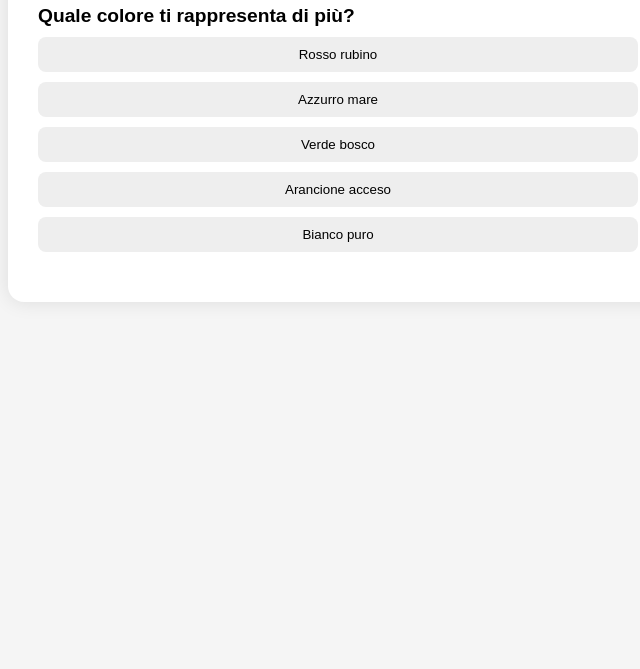
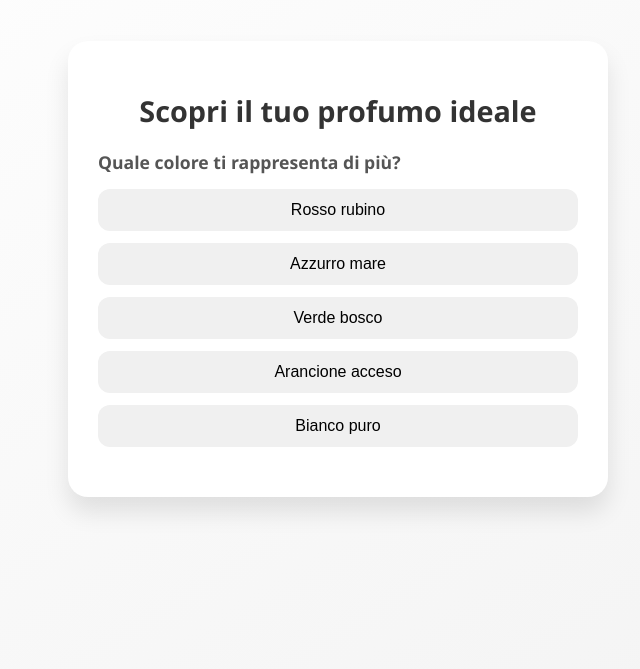
Before and after one commit to Anto161062/app-profumo-ideale, a plain HTML site: page index.html in a window 1280 px wide. Shown: the part 131-800 px from the top of the page, without its empty margins (302-942 px from the left). Drawn offline with Linux system fonts and the light colour scheme.

Commit message:
Update index.html

```diff
--- a/index.html
+++ b/index.html
@@ -5,15 +5,80 @@
   <meta name="viewport" content="width=device-width, initial-scale=1.0">
   <title>Il tuo profumo ideale</title>
   <style>
-    body { font-family: sans-serif; background: #f5f5f5; padding: 20px; }
-    .container { max-width: 600px; margin: auto; background: #fff; padding: 30px; border-radius: 16px; box-shadow: 0 0 20px rgba(0,0,0,0.1); }
-    h1 { text-align: center; font-size: 2rem; margin-bottom: 20px; }
-    .question { margin-bottom: 20px; }
-    .question h2 { font-size: 1.2rem; margin-bottom: 10px; }
-    .answers button { display: block; width: 100%; padding: 10px; margin-bottom: 10px; border: none; border-radius: 8px; background: #eee; cursor: pointer; transition: 0.3s; }
-    .answers button:hover { background: #ddd; }
-    #result { display: none; text-align: center; margin-top: 30px; font-size: 1.1rem; }
-    .hidden { display: none; }
+    body {
+      font-family: "Segoe UI", sans-serif;
+      background: linear-gradient(to bottom right, #fff, #f3f3f3);
+      margin: 0;
+      padding: 0;
+      display: flex;
+      align-items: center;
+      justify-content: center;
+      min-height: 100vh;
+    }
+    .container {
+      max-width: 480px;
+      width: 90%;
+      background: white;
+      padding: 30px;
+      border-radius: 20px;
+      box-shadow: 0 15px 25px rgba(0,0,0,0.1);
+      animation: fadeIn 0.6s ease-in-out;
+    }
+    @keyframes fadeIn {
+      from { opacity: 0; transform: translateY(20px); }
+      to { opacity: 1; transform: translateY(0); }
+    }
+    h1 {
+      text-align: center;
+      font-size: 1.8rem;
+      margin-bottom: 20px;
+      color: #333;
+    }
+    .question {
+      margin-bottom: 20px;
+    }
+    .question h2 {
+      font-size: 1.1rem;
+      margin-bottom: 15px;
+      color: #555;
+    }
+    .answers button {
+      display: block;
+      width: 100%;
+      padding: 12px;
+      margin-bottom: 12px;
+      border: none;
+      border-radius: 12px;
+      background: #f0f0f0;
+      font-size: 1rem;
+      transition: background 0.3s, transform 0.2s;
+      cursor: pointer;
+    }
+    .answers button:hover {
+      background: #ddd;
+      transform: scale(1.02);
+    }
+    #result {
+      display: none;
+      text-align: center;
+      margin-top: 30px;
+      font-size: 1.1rem;
+      color: #444;
+    }
+    a.whatsapp-btn {
+      display: inline-block;
+      margin-top: 25px;
+      padding: 12px 25px;
+      background: #25d366;
+      color: white;
+      border-radius: 12px;
+      font-size: 1rem;
+      text-decoration: none;
+      transition: background 0.3s ease;
+    }
+    a.whatsapp-btn:hover {
+      background: #1ebe5d;
+    }
   </style>
 </head>
 <body>
@@ -76,10 +141,10 @@
 
     function showResult() {
       quiz.style.display = 'none';
-      const summary = `Hai un profumo nell'anima che unisce ${userAnswers[1].toLowerCase()} e ${userAnswers[4].toLowerCase()}, con un tocco di ${userAnswers[2].toLowerCase()}. Vuoi sapere qual è davvero il tuo profumo ideale? Clicca qui sotto.`;
+      const summary = `Hai un profumo nell'anima che unisce <strong>${userAnswers[1].toLowerCase()}</strong> e <strong>${userAnswers[4].toLowerCase()}</strong>, con un tocco di <strong>${userAnswers[2].toLowerCase()}</strong>.<br><br>Vuoi sapere qual è davvero il tuo profumo ideale? Clicca qui sotto.`;
       result.innerHTML = `
         <p>${summary}</p>
-        <a href="https://wa.me/393717771328?text=Ho+fatto+il+test+e+voglio+scoprire+il+mio+profumo+ideale" target="_blank" style="display:inline-block;margin-top:20px;padding:10px 20px;background:#000;color:#fff;border-radius:8px;text-decoration:none;">Scoprilo ora</a>
+        <a class="whatsapp-btn" href="https://wa.me/393717771328?text=Ho+fatto+il+test+e+voglio+scoprire+il+mio+profumo+ideale" target="_blank">Scoprilo ora su WhatsApp</a>
       `;
       result.style.display = 'block';
     }
```
